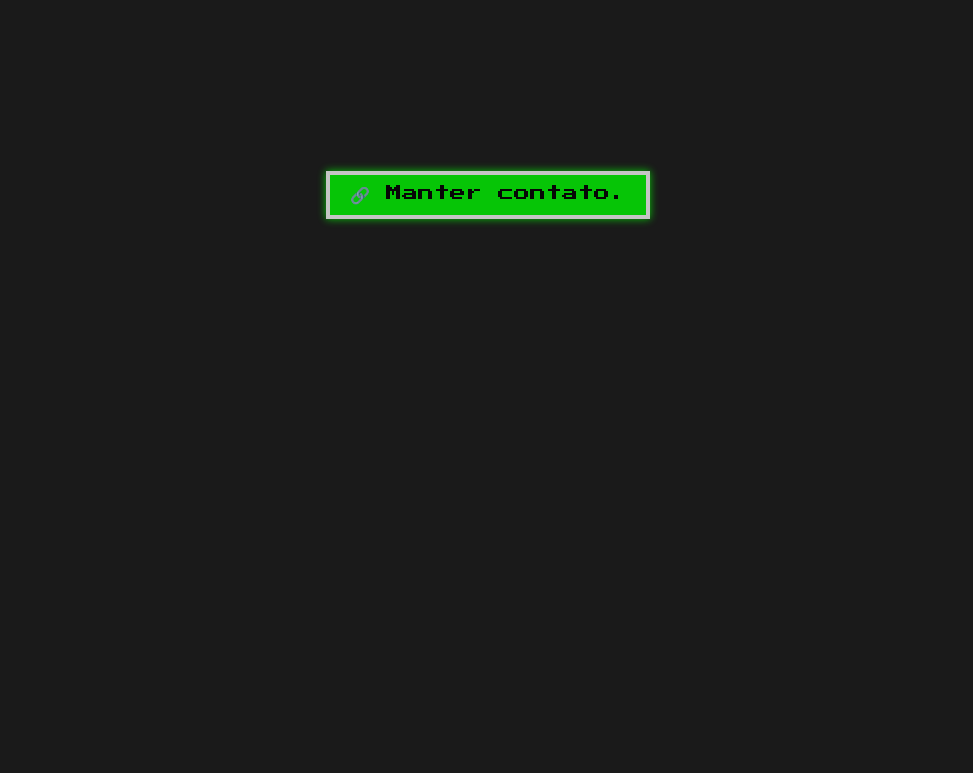
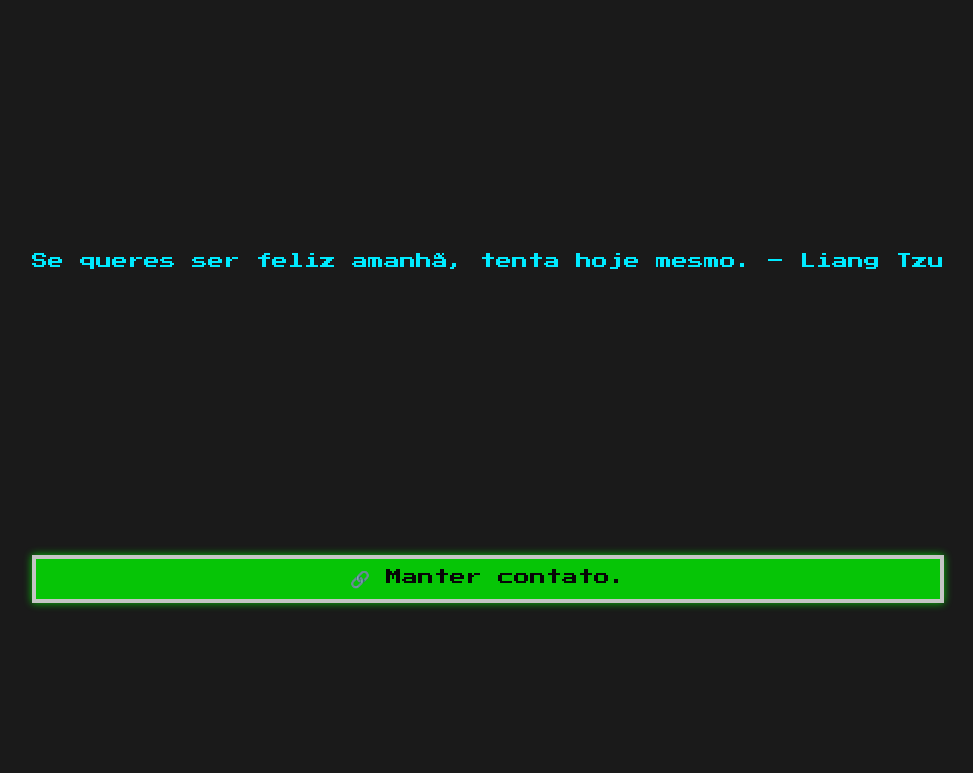
Before and after one commit to bernardoenock/qr_msg, a plain HTML site: page index.html in a window 1280 px wide. Shown: the part 342-1115 px from the top of the page, without its empty margins (152-1125 px from the left). Before the commit the page ends 977 px from the top, so only its background shows below. Drawn offline with Linux system fonts and the light colour scheme.

Commit message:
fix: style

```diff
--- a/style.css
+++ b/style.css
@@ -9,13 +9,17 @@ body {
   display: flex;
   align-items: center;
   justify-content: center;
-  height: 100vh;
+  height: 150vh;
   overflow: auto;
 }
 
 .container {
   text-align: center;
   animation: flicker 2s infinite alternate;
+  height: 100%;
+  display: flex;
+  flex-direction: column;
+  justify-content: space-evenly;
 }
 
 .title {
```
Also changed, not shown: index.html (+3 -62 lines).
